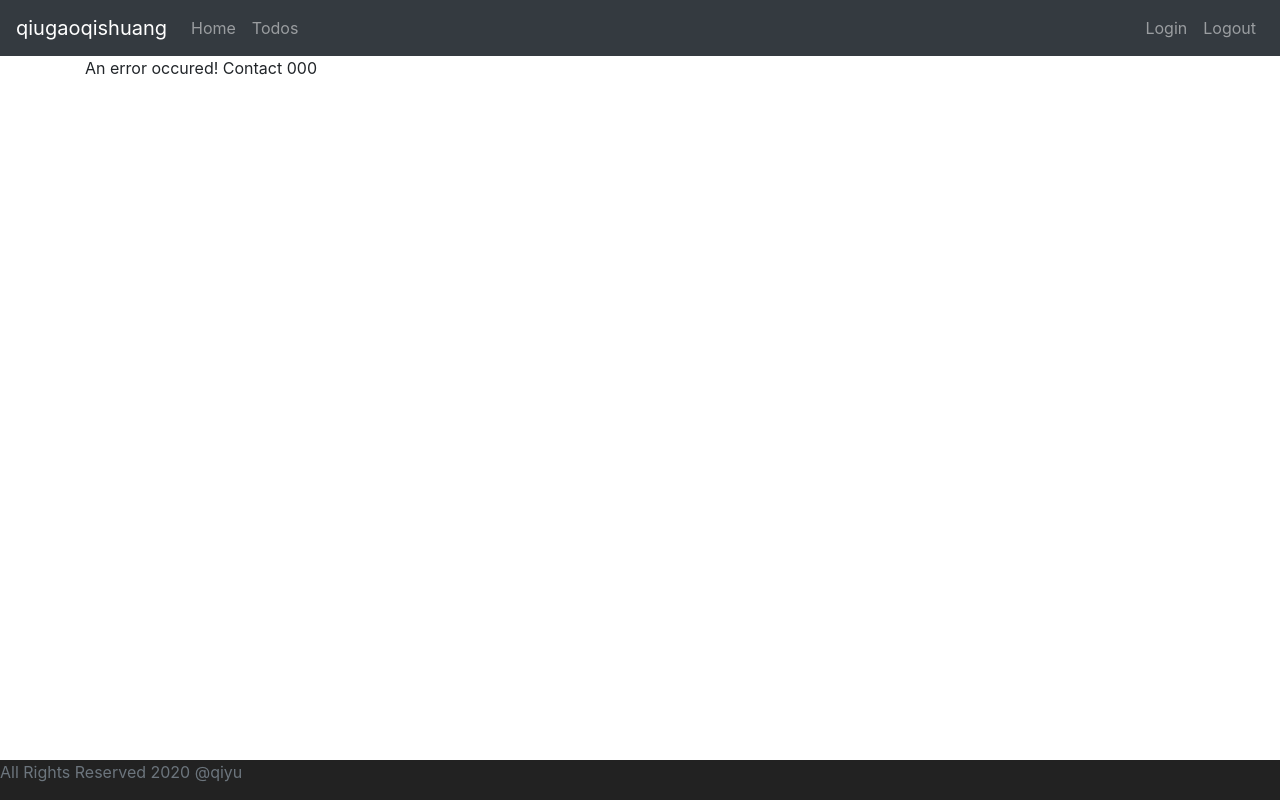
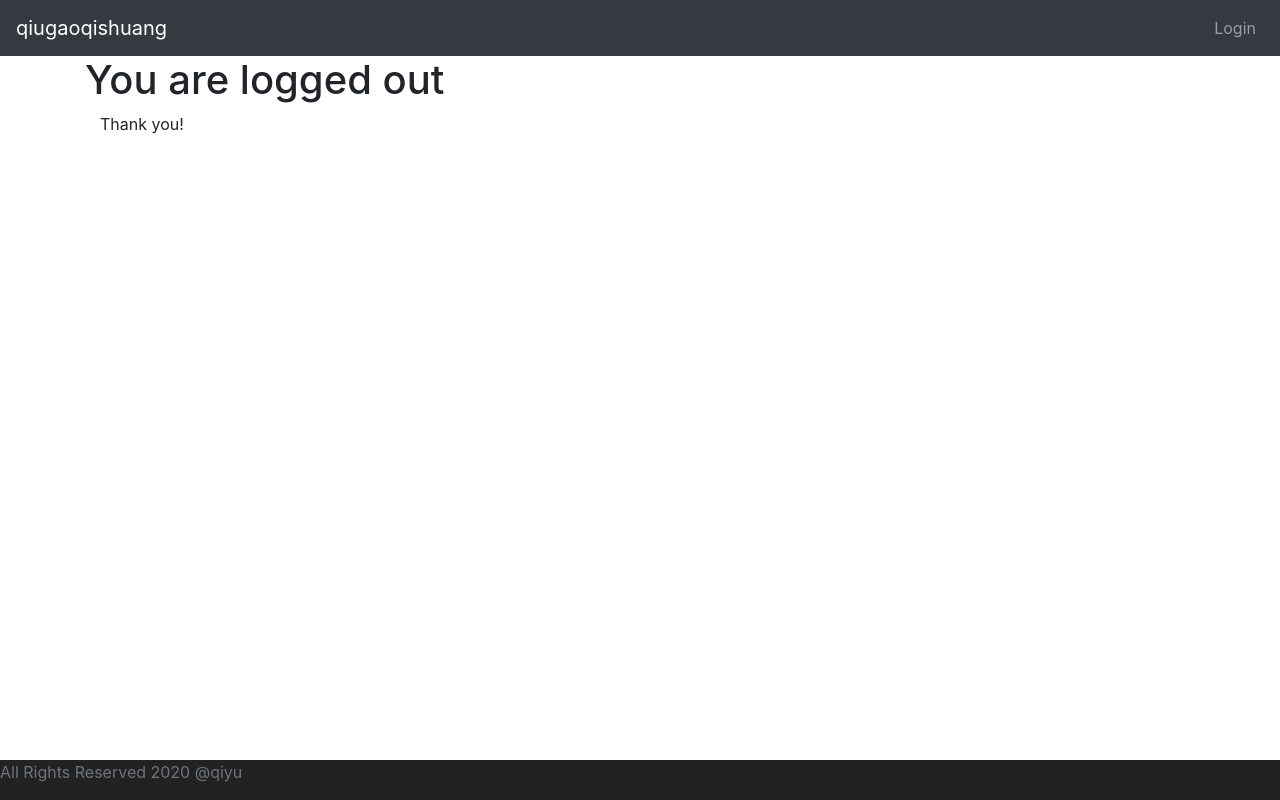
Before and after one commit to EstelleWu/full-stack-with-angular-and-springboot, an Angular app in the folder frontend/todo/: page /logout in a window 1280 px wide. Built offline with nearby package versions, Linux system fonts and the light colour scheme.

Commit message:
add logout component, implement hardcoded authentication service

```diff
--- a/frontend/todo/src/app/app-routing.module.ts
+++ b/frontend/todo/src/app/app-routing.module.ts
@@ -4,6 +4,7 @@
 import { WelcomeComponent } from './welcome/welcome.component';
 import { ErrorComponent } from './error/error.component';
 import { ListTodosComponent } from './list-todos/list-todos.component';
+import { LogoutComponent } from './logout/logout.component';
 
 
 const routes: Routes = [
@@ -11,6 +12,7 @@
   { path: 'login', component: LoginComponent},
   { path: 'welcome/:name', component: WelcomeComponent},
   { path: 'todos', component: ListTodosComponent},
+  { path: 'logout', component: LogoutComponent},
   { path: '**', component: ErrorComponent} // for any other paths
 ];
 
--- a/frontend/todo/src/app/app.module.ts
+++ b/frontend/todo/src/app/app.module.ts
@@ -10,6 +10,7 @@
 import { ListTodosComponent } from './list-todos/list-todos.component';
 import { MenuComponent } from './menu/menu.component';
 import { FooterComponent } from './footer/footer.component';
+import { LogoutComponent } from './logout/logout.component';
 
 @NgModule({
   declarations: [
@@ -19,7 +20,8 @@
     ErrorComponent,
     ListTodosComponent,
     MenuComponent,
-    FooterComponent
+    FooterComponent,
+    LogoutComponent
   ],
   imports: [
     BrowserModule,
--- a/frontend/todo/src/app/login/login.component.ts
+++ b/frontend/todo/src/app/login/login.component.ts
@@ -1,5 +1,6 @@
 import { Component, OnInit } from '@angular/core';
 import { Router } from '@angular/router';
+import { HardcodedAuthenticationService } from '../service/hardcoded-authentication.service';
 
 @Component({
   selector: 'app-login',
@@ -16,7 +17,8 @@
   // router
 
   // dependency injection
-  constructor(private router: Router) { }
+  constructor(private router: Router,
+    private hardcodedAuthenticationService: HardcodedAuthenticationService) { }
 
   ngOnInit(): void {
   }
@@ -24,7 +26,7 @@
   handleLogin(){
 
     console.log(this.username);
-    if (this.username === 'qiugaoqishuang' && this.password === ''){
+    if (this.hardcodedAuthenticationService.authenticate(this.username, this.password)){
       // redirect to welcome page
       this.router.navigate(['welcome', this.username]);
       this.invalidLogin = false;
--- /dev/null
+++ b/frontend/todo/src/app/logout/logout.component.html
@@ -0,0 +1,4 @@
+<H1>You are logged out</H1>
+<div class = "container">
+    Thank you!
+</div>
--- /dev/null
+++ b/frontend/todo/src/app/logout/logout.component.ts
@@ -0,0 +1,17 @@
+import { Component, OnInit } from '@angular/core';
+import { HardcodedAuthenticationService } from '../service/hardcoded-authentication.service';
+
+@Component({
+  selector: 'app-logout',
+  templateUrl: './logout.component.html',
+  styleUrls: ['./logout.component.css']
+})
+export class LogoutComponent implements OnInit {
+
+  constructor(private hardCodedAuthenticationServices: HardcodedAuthenticationService) { }
+
+  ngOnInit(): void {
+    this.hardCodedAuthenticationServices.logout();
+  }
+
+}
--- a/frontend/todo/src/app/menu/menu.component.html
+++ b/frontend/todo/src/app/menu/menu.component.html
@@ -4,13 +4,13 @@
 
         <!-- href: load entire page, routerLink: only load content, good for internal links -->
         <ul class = "navbar-nav">
-            <li><a routerLink = "/welcome/qiugaoqishuang" class = "nav-link">Home</a></li>
-            <li><a routerLink = "/todos" class = "nav-link">Todos</a></li>
+            <li><a *ngIf = "hardcodedAuthenticationService.isUserLoggedIn()" routerLink = "/welcome/qiugaoqishuang" class = "nav-link">Home</a></li>
+            <li><a *ngIf = "hardcodedAuthenticationService.isUserLoggedIn()" routerLink = "/todos" class = "nav-link">Todos</a></li>
         </ul>
 
         <ul class = "navbar-nav navbar-collapse justify-content-end">
-            <li><a routerLink = "/login" class = "nav-link">Login</a></li>
-            <li><a routerLink = "/logout" class = "nav-link">Logout</a></li>
+            <li><a *ngIf = "!hardcodedAuthenticationService.isUserLoggedIn()" routerLink = "/login" class = "nav-link">Login</a></li>
+            <li><a *ngIf = "hardcodedAuthenticationService.isUserLoggedIn()" routerLink = "/logout" class = "nav-link">Logout</a></li>
         </ul>
 
     </nav>
--- /dev/null
+++ b/frontend/todo/src/app/service/hardcoded-authentication.service.ts
@@ -0,0 +1,28 @@
+import { Injectable } from '@angular/core';
+
+@Injectable({
+  providedIn: 'root'
+})
+export class HardcodedAuthenticationService {
+
+  constructor() { }
+
+  authenticate(username, password){
+    if (username === 'qiugaoqishuang' && password === ''){
+      sessionStorage.setItem('authenticaterUser', username);
+      return true;
+    }else{
+      return false;
+    }
+
+  }
+
+  isUserLoggedIn(){
+    let user = sessionStorage.getItem('authenticaterUser')
+    return !(user === null)
+  }
+
+  logout(){
+    sessionStorage.removeItem('authenticaterUser')
+  }
+}
```
Also changed, not shown: frontend/todo/src/app/menu/menu.component.ts (+5 -2 lines), frontend/todo/src/app/logout/logout.component.css (added), 2 other files (tests, documents, lock files or other folders).
